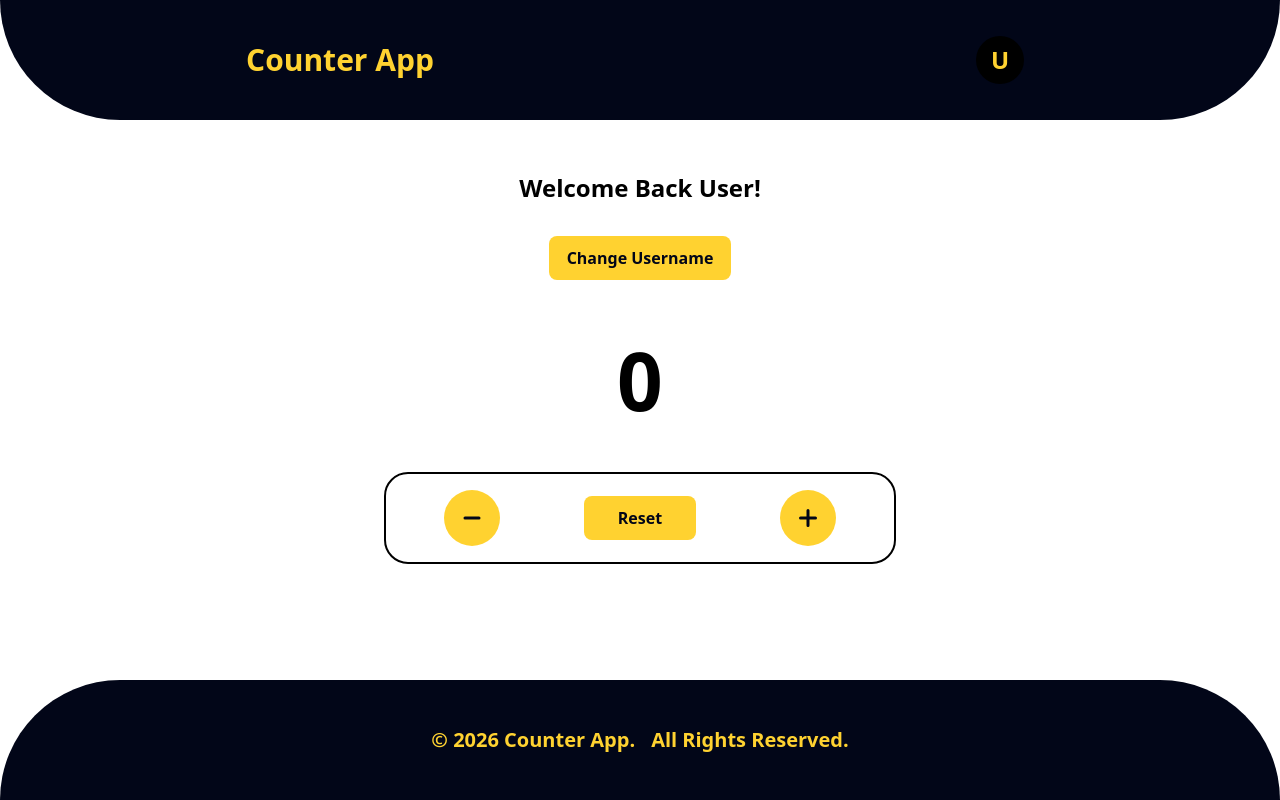
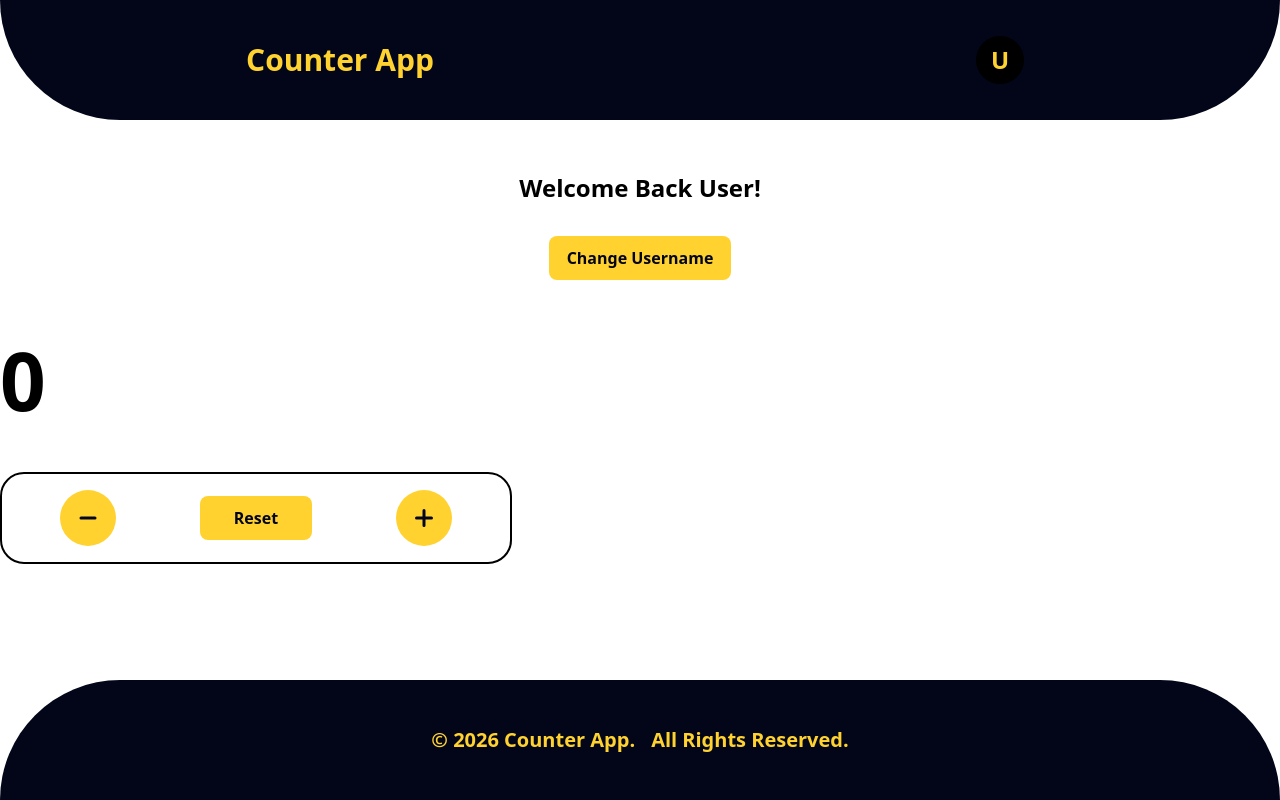
Before and after one commit to Prasanth-1017/React-Counter, a React (Vite) app: page / in a window 1280 px wide. Built offline with nearby package versions, Linux system fonts and the light colour scheme.

Commit message:
Update Counter.jsx

```diff
--- a/src/components/Counter.jsx
+++ b/src/components/Counter.jsx
@@ -18,7 +18,7 @@ function Counter() {
     };
 
     return (
-        <section className="flex h-[60%] w-full flex-col items-center justify-center gap-8 md:h-[70%]">
+        <section className="flex h-[60%] w-full flex-col justify-center gap-8 md:h-[70%]">
             <h1 className="text-[5rem] font-bold">{value}</h1>
 
             <div className="flex w-3/4 items-center justify-around rounded-3xl border-2 border-black p-4 md:w-3/6 lg:w-2/5">
```
